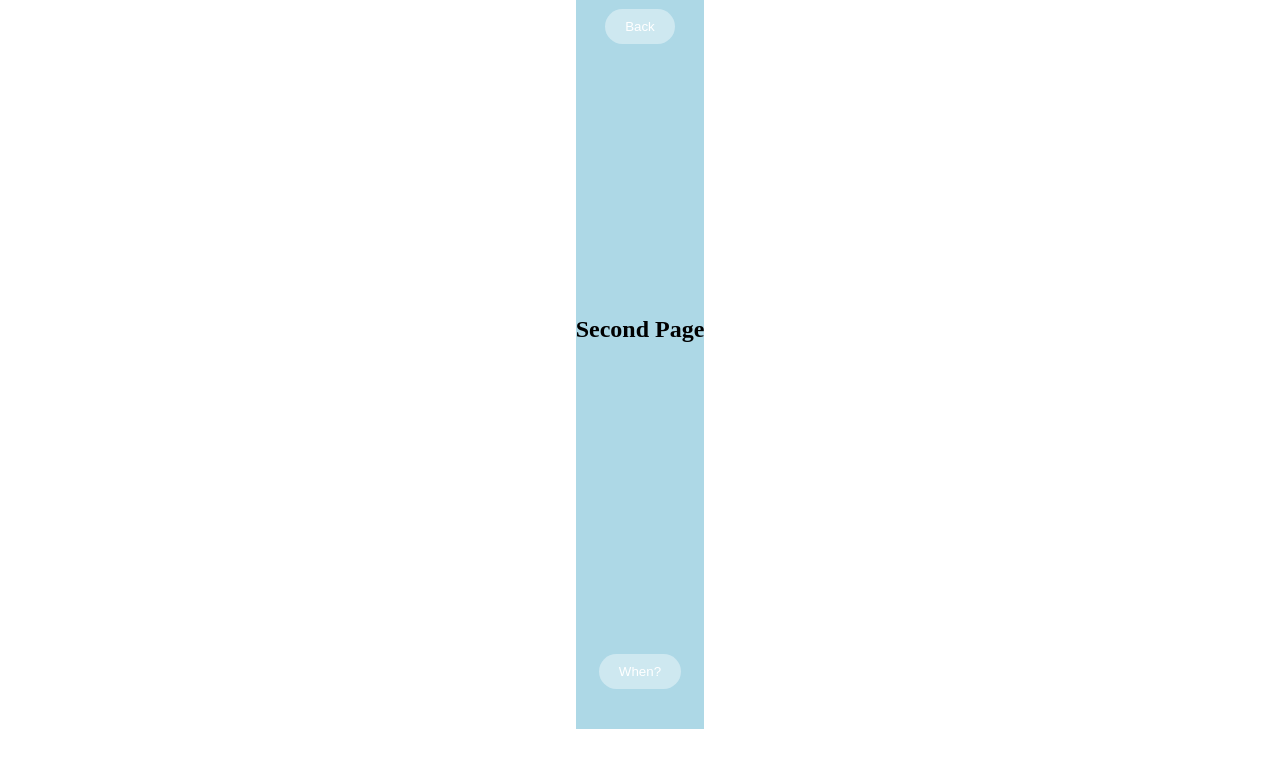
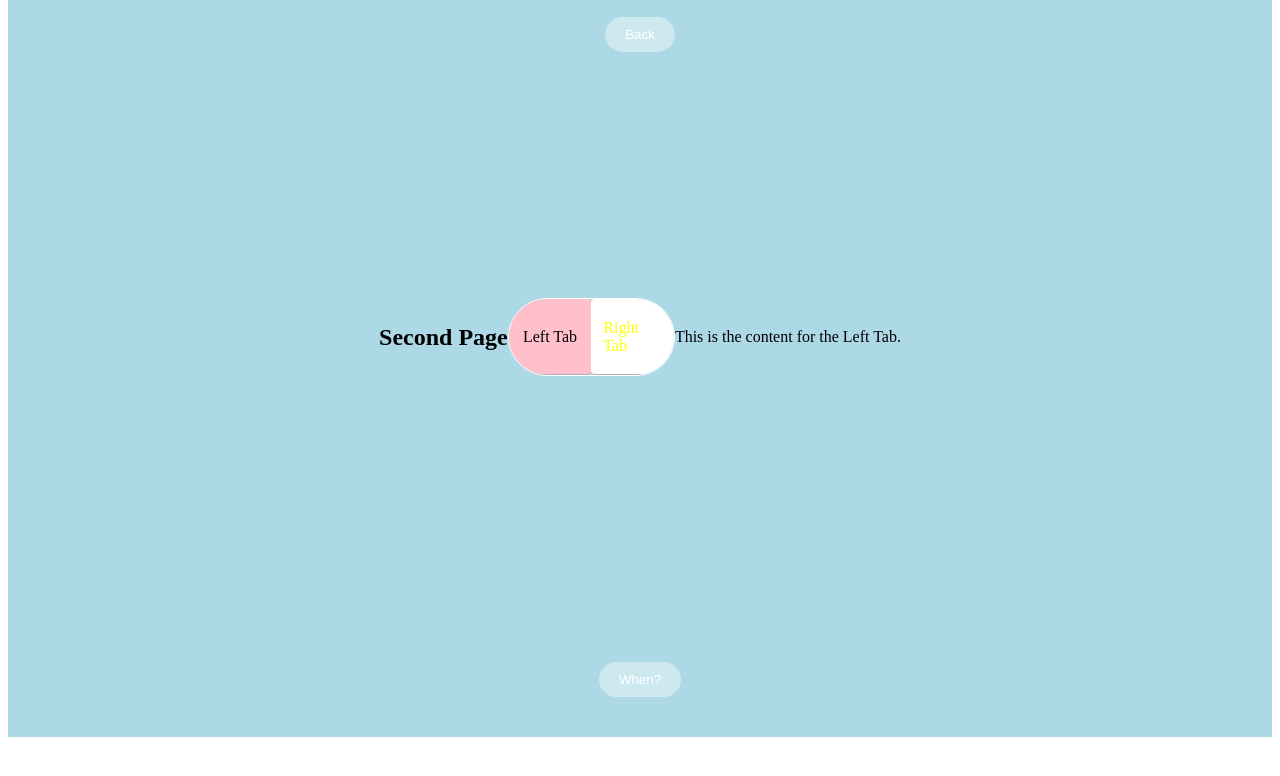
Before and after one commit to IrishBoy/ts-python, a React (Create React App) app in the folder frontend/: page / in a window 1280 px wide. Shown: the part 871-1647 px from the top of the page. Built offline with nearby package versions, Linux system fonts and the light colour scheme.

Commit message:
Added tabs

```diff
--- a/frontend/package.json
+++ b/frontend/package.json
@@ -6,9 +6,10 @@
     "react": "^17.0.2",
     "react-dom": "^17.0.2",
     "react-router-dom": "^5.2.0",
-    "react-scripts": "^5.0.0"
+    "react-scripts": "^3.0.1"
   },
   "devDependencies": {
+    "@types/react": "^18.3.11",
     "typescript": "^4.5.2"
   },
   "scripts": {
--- a/frontend/src/pages/InfiniteScrollPage/ui/InfiniteScrollPage.css
+++ b/frontend/src/pages/InfiniteScrollPage/ui/InfiniteScrollPage.css
@@ -1,5 +1,3 @@
-
-/* #### Generated By: http://font.download #### */
 
 @font-face {
   font-family: 'Hero New Regular';
@@ -161,11 +159,11 @@
   src: local('Hero New Super Italic'), url('/fonts/Hero New Super Italic.woff') format('woff');
   }
 
-html, body {
+/* html, body {
   margin: 0;
   padding: 0;
   overflow-x: hidden;
-}
+} */
 
 body {
   scroll-snap-type: y mandatory;
@@ -178,6 +176,7 @@ body {
 
 .full-page-section {
   height: 100vh;
+  width: 100%;
   display: flex;
   justify-content: center;
   align-items: center;
@@ -189,7 +188,7 @@ body {
   background: linear-gradient(0deg, #666 0%, #000 46%);
 }
 
-.second-section {
+ .second-section {
   background-color: #add8e6;
 }
 
@@ -294,3 +293,81 @@ body {
   /* -webkit-text-fill-color: transparent; */
   color: white
 }
+
+/*
+.tabs,
+.second-section .tabs * {
+  box-sizing: border-box;
+}
+.second-section .tabs {
+  border-radius: 50px;
+  border-style: solid;
+  border-color: #ffffff;
+  border-width: 1px;
+  display: flex;
+  flex-direction: row;
+  gap: 0px;
+  align-items: flex-start;
+  justify-content: flex-start;
+  flex-shrink: 0;
+  height: 78px;
+  position: relative;
+  overflow: hidden;
+}
+.second-section .tab {
+  background: var(--var-sds-color-background-default-default-hover, #f5f5f5);
+  border-radius: var(--var-sds-size-radius-100, 4px)
+    var(--var-sds-size-radius-100, 4px) 0px 0px;
+  border-style: solid;
+  border-color: #ffffff;
+  border-width: 0px 0px 1px 0px;
+  padding: var(--var-sds-size-space-100, 4px)
+    var(--var-sds-size-space-300, 12px) var(--var-sds-size-space-100, 4px)
+    var(--var-sds-size-space-300, 12px);
+  display: flex;
+  flex-direction: row;
+  gap: 0px;
+  align-items: center;
+  justify-content: center;
+  align-self: stretch;
+  flex: 1;
+  position: relative;
+}
+.second-section .label {
+  color: var(--var-sds-color-text-neutral-default, #303030);
+  text-align: left;
+  font-family: var(--heading-font-family, "Inter-SemiBold", sans-serif);
+  font-size: var(--heading-font-size, 24px);
+  line-height: var(--heading-line-height, 120%);
+  letter-spacing: var(--heading-letter-spacing, -0.02em);
+  font-weight: var(--heading-font-weight, 600);
+  position: relative;
+}
+.second-section .tab2 {
+  border-radius: var(--var-sds-size-radius-100, 4px)
+    var(--var-sds-size-radius-100, 4px) 0px 0px;
+  border-style: solid;
+  border-color: var(--var-sds-color-border-neutral-tertiary, #b2b2b2);
+  border-width: 0px 0px 1px 0px;
+  padding: var(--var-sds-size-space-100, 4px)
+    var(--var-sds-size-space-300, 12px) var(--var-sds-size-space-100, 4px)
+    var(--var-sds-size-space-300, 12px);
+  display: flex;
+  flex-direction: row;
+  gap: 0px;
+  align-items: center;
+  justify-content: center;
+  align-self: stretch;
+  flex: 1;
+  position: relative;
+}
+.second-section .label2 {
+  color: #ffffff;
+  text-align: left;
+  font-family: var(--heading-font-family, "Inter-SemiBold", sans-serif);
+  font-size: var(--heading-font-size, 24px);
+  line-height: var(--heading-line-height, 120%);
+  letter-spacing: var(--heading-letter-spacing, -0.02em);
+  font-weight: var(--heading-font-weight, 600);
+  position: relative;
+} */
--- /dev/null
+++ b/frontend/src/react-app-env.d.ts
@@ -0,0 +1 @@
+/// <reference types="react-scripts" />
--- /dev/null
+++ b/frontend/src/shared/Tabs/Tabs.css
@@ -0,0 +1,71 @@
+.tabs,
+.tabs * {
+  box-sizing: border-box;
+}
+.tabs {
+  border-radius: 50px;
+  border-style: solid;
+  border-color: #ffffff;
+  border-width: 1px;
+  display: flex;
+  flex-direction: row;
+  gap: 0px;
+  align-items: flex-start;
+  justify-content: flex-start;
+  flex-shrink: 0;
+  height: 78px;
+  position: relative;
+  overflow: hidden;
+}
+.tab,
+.tab2 {
+  background-color: white; /* Default background */
+  color: yellow; /* Default text color for inactive */
+  border-radius: var(--var-sds-size-radius-100, 4px);
+  border-style: solid;
+  border-color: var(--var-sds-color-border-neutral-tertiary, #b2b2b2);
+  border-width: 0px 0px 1px 0px;
+  padding: var(--var-sds-size-space-100, 4px)
+    var(--var-sds-size-space-300, 12px) var(--var-sds-size-space-100, 4px)
+    var(--var-sds-size-space-300, 12px);
+  display: flex;
+  flex-direction: row;
+  gap: 0px;
+  align-items: center;
+  justify-content: center;
+  align-self: stretch;
+  flex: 1;
+  position: relative;
+}
+
+.tab.active,
+.tab2.active {
+  background-color: pink; /* Background for active tab */
+  color: black; /* Text color for active tab */
+}
+/* .label {
+  color: var(--var-sds-color-text-neutral-default, #303030);
+  text-align: left;
+  font-family: var(--heading-font-family, "Inter-SemiBold", sans-serif);
+  font-size: var(--heading-font-size, 24px);
+  line-height: var(--heading-line-height, 120%);
+  letter-spacing: var(--heading-letter-spacing, -0.02em);
+  font-weight: var(--heading-font-weight, 600);
+  position: relative;
+}
+
+.label2 {
+  color: #ffffff;
+  text-align: left;
+  font-family: var(--heading-font-family, "Inter-SemiBold", sans-serif);
+  font-size: var(--heading-font-size, 24px);
+  line-height: var(--heading-line-height, 120%);
+  letter-spacing: var(--heading-letter-spacing, -0.02em);
+  font-weight: var(--heading-font-weight, 600);
+  position: relative;
+} */
+
+/* .tab.active {
+    background-color: #00f;
+    color: #fff;
+  } */
--- /dev/null
+++ b/frontend/src/shared/Tabs/Tabs.tsx
@@ -0,0 +1,37 @@
+import React from 'react';
+import './Tabs.css'; // Ensure you import the CSS styles
+
+interface TabProps {
+  className?: string;
+  children: React.ReactNode;
+  onClick?: () => void; // Add the onClick handler
+  role?: string;
+  tabIndex?: number;
+  "aria-pressed"?: boolean;
+}
+
+const Tab: React.FC<TabProps> = ({ className, children, onClick, role, tabIndex, ...ariaProps }) => (
+  <div
+    className={className}
+    onClick={onClick}
+    role={role}
+    tabIndex={tabIndex}
+    {...ariaProps}
+  >
+    <span className="label">{children}</span>
+  </div>
+);
+
+const Tab2: React.FC<TabProps> = ({ className, children, onClick, role, tabIndex, ...ariaProps }) => (
+  <div
+    className={className}
+    onClick={onClick}
+    role={role}
+    tabIndex={tabIndex}
+    {...ariaProps}
+  >
+    <span className="label2">{children}</span>
+  </div>
+);
+
+export { Tab, Tab2 };
--- /dev/null
+++ b/frontend/src/shared/Tabs/index.ts
@@ -0,0 +1,2 @@
+// Export components from Tabs.tsx
+export { Tab, Tab2 } from './Tabs';
--- a/frontend/src/widgets/FirstSection/ui/FirstPage.tsx
+++ b/frontend/src/widgets/FirstSection/ui/FirstPage.tsx
@@ -1,6 +1,6 @@
 import React from "react";
 
-const FirstPage: React.FC<{ onNext: () => void }> = ({ onNext }) => (
+const FirstPage: React.FC<{ onNext: () => void ; onPrevious: () => void}> = ({ onNext, onPrevious }) => (
   <div className="full-page-section first-section">
     <div className="text-container">
       <h1 className="title">First Page</h1>
--- a/frontend/src/widgets/SecondSection/ui/SecondPage.tsx
+++ b/frontend/src/widgets/SecondSection/ui/SecondPage.tsx
@@ -1,6 +1,33 @@
-import React from "react";
+import React, { Component } from "react";
+import { Tab, Tab2 } from "../../../shared/Tabs"  // Adjust the import path according to your project structure
+import "../../../shared/Tabs/Tabs.css";  // Ensure the CSS for styling tabs is imported
 
-const SecondPage: React.FC<{ onNext: () => void; onPrevious: () => void }> = ({ onNext, onPrevious }) => (
+interface SecondPageProps {
+  onNext: () => void;
+  onPrevious: () => void;
+}
+
+interface SecondPageState {
+  activeTab: string;
+}
+
+class SecondPage extends Component<SecondPageProps, SecondPageState> {
+  constructor(props: SecondPageProps) {
+    super(props);
+    this.state = {
+      activeTab: "left", // Default active tab
+    };
+  }
+
+  switchTab = (tab: string) => {
+    this.setState({ activeTab: tab });
+  };
+
+  render() {
+    const { onNext, onPrevious } = this.props;
+    const { activeTab } = this.state;
+
+    return (
       <div className="full-page-section second-section">
         <div className="button-back-container">
           <button className="button-back" onClick={onPrevious}>Back</button>
@@ -8,10 +35,39 @@ const SecondPage: React.FC<{ onNext: () => void; onPrevious: () => void }> = ({
         <div className="text-container">
           <h1 className="title">Second Page</h1>
         </div>
+        <div className="tabs">
+          <Tab
+            className={`tab ${activeTab === "left" ? "active" : ""}`}
+            onClick={() => this.switchTab("left")}
+            role="button"
+            tabIndex={0}
+            aria-pressed={activeTab === "left"}
+          >
+            Left Tab
+          </Tab>
+          <Tab2
+            className={`tab2 ${activeTab === "right" ? "active" : ""}`}
+            onClick={() => this.switchTab("right")}
+            role="button"
+            tabIndex={0}
+            aria-pressed={activeTab === "right"}
+          >
+            Right Tab
+          </Tab2>
+        </div>
+        <div className="tab-content">
+          {activeTab === "left" ? (
+            <p>This is the content for the Left Tab.</p>
+          ) : (
+            <p>This is the content for the Right Tab.</p>
+          )}
+        </div>
         <div className="button-next-container">
           <button className="button-back" onClick={onNext}>When?</button>
         </div>
       </div>
     );
+  }
+}
 
 export default SecondPage;
```
Also changed, not shown: frontend/tsconfig.json (+11 -4 lines), frontend/src/pages/InfiniteScrollPage/ui/InfiniteScrollPage.tsx (line endings or trailing spaces), 2 other files (tests, documents, lock files or other folders). Lines whose indentation alone changed are shown as unchanged.
